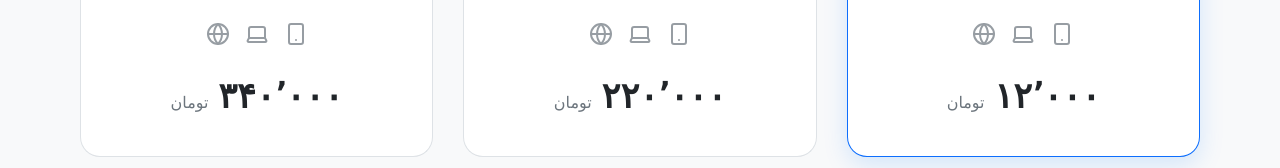
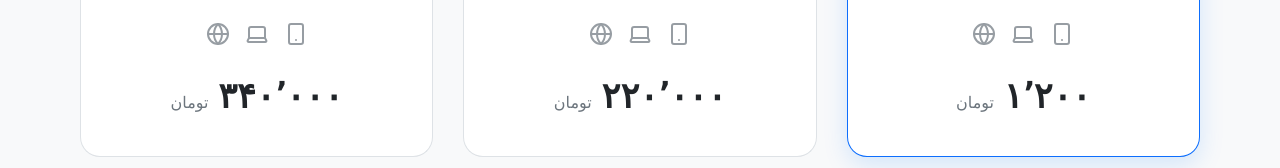
Before and after one commit to AyTechnic/AyVPN-Site, a website: page index.html in a window 1280 px wide. Shown: the part 632-800 px from the top of the page. Drawn offline with nearby package versions, Linux system fonts and the light colour scheme; a web font is replaced by a local one.

Commit message:
Update index.html

```diff
--- a/index.html
+++ b/index.html
@@ -409,11 +409,11 @@ document.addEventListener('DOMContentLoaded', () => {
 
     // --- DATA & CONFIG ---
     const plansData = [
-        { id: 1, duration: '۱ ماهه', price: 12000, desc: 'اشتراک ۳۰ روزه', icon: 'gem', type: 'unlimited', color: '#0d6efd' },
+        { id: 1, duration: '۱ ماهه', price: 1200, desc: 'اشتراک ۳۰ روزه', icon: 'gem', type: 'unlimited', color: '#0d6efd' },
         { id: 2, duration: '۲ ماهه', price: 220000, desc: 'اشتراک ۶۰ روزه', icon: 'zap', type: 'unlimited', color: '#198754' },
         { id: 3, duration: '۳ ماهه', price: 340000, desc: 'اشتراک ۹۰ روزه', icon: 'star', type: 'unlimited', color: '#6f42c1' },
         { id: 4, duration: '۶ ماهه', price: 600000, desc: 'اشتراک ۱۸۰ روزه', icon: 'flame', type: 'unlimited', color: '#ffc107' },
-        { id: 5, duration: '۱ ساله', price: 10000, desc: 'اشتراک ۳۶۵ روزه', icon: 'shield', type: 'unlimited', color: '#dc3545' },
+        { id: 5, duration: '۱ ساله', price: 1000, desc: 'اشتراک ۳۶۵ روزه', icon: 'shield', type: 'unlimited', color: '#dc3545' },
         { id: 6, duration: '۲ ساله', price: 2000000, desc: 'اشتراک ۷۳۰ روزه', icon: 'crown', type: 'unlimited', color: '#fd7e14' }
     ];
     const nationalPlansData = [
```
